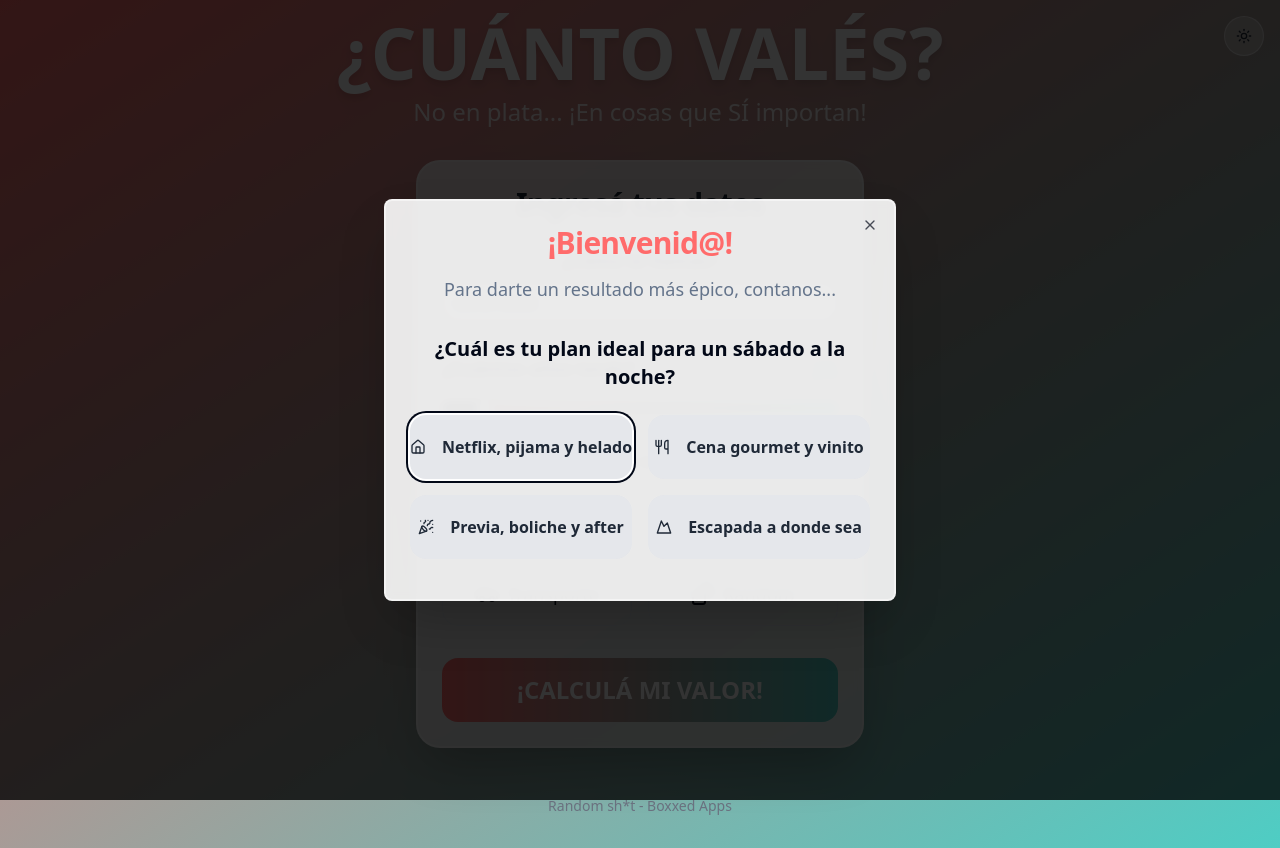
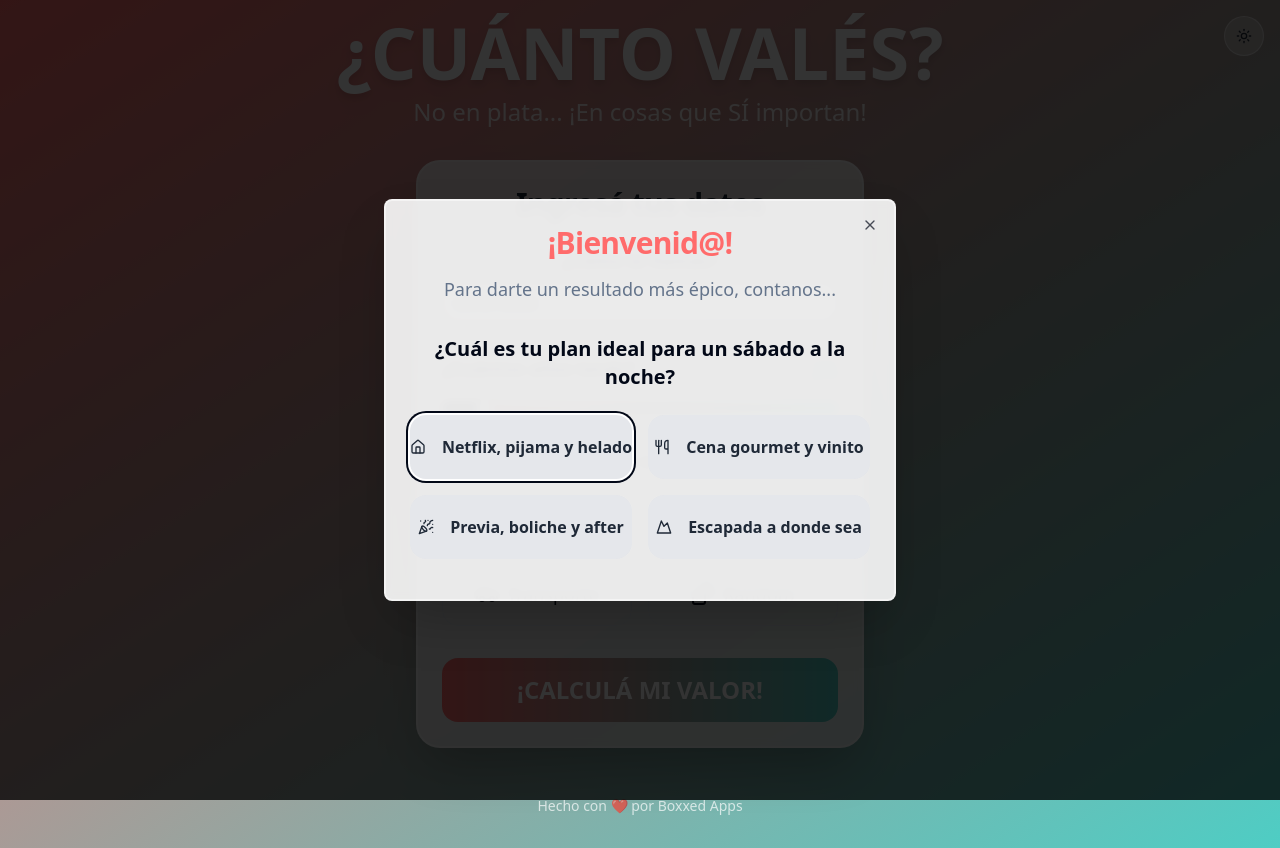
Before and after one commit to jordiboxxed-dev/cuantovalgo, a React (Vite) app: page / in a window 1280 px wide. Built offline with nearby package versions, Linux system fonts and the light colour scheme.

Commit message:
[dyad] Making a minor text change to trigger deployment - wrote 1 file(s)

```diff
--- a/src/components/Fizz.tsx
+++ b/src/components/Fizz.tsx
@@ -1,8 +1,8 @@
 export const Fizz = () => {
   return (
     <div className="p-4 text-center">
-      <p className="text-sm text-gray-500 dark:text-gray-400">
-        Random sh*t - Boxxed Apps
+      <p className="text-sm text-white/70">
+        Hecho con ❤️ por Boxxed Apps
       </p>
     </div>
   );
```
